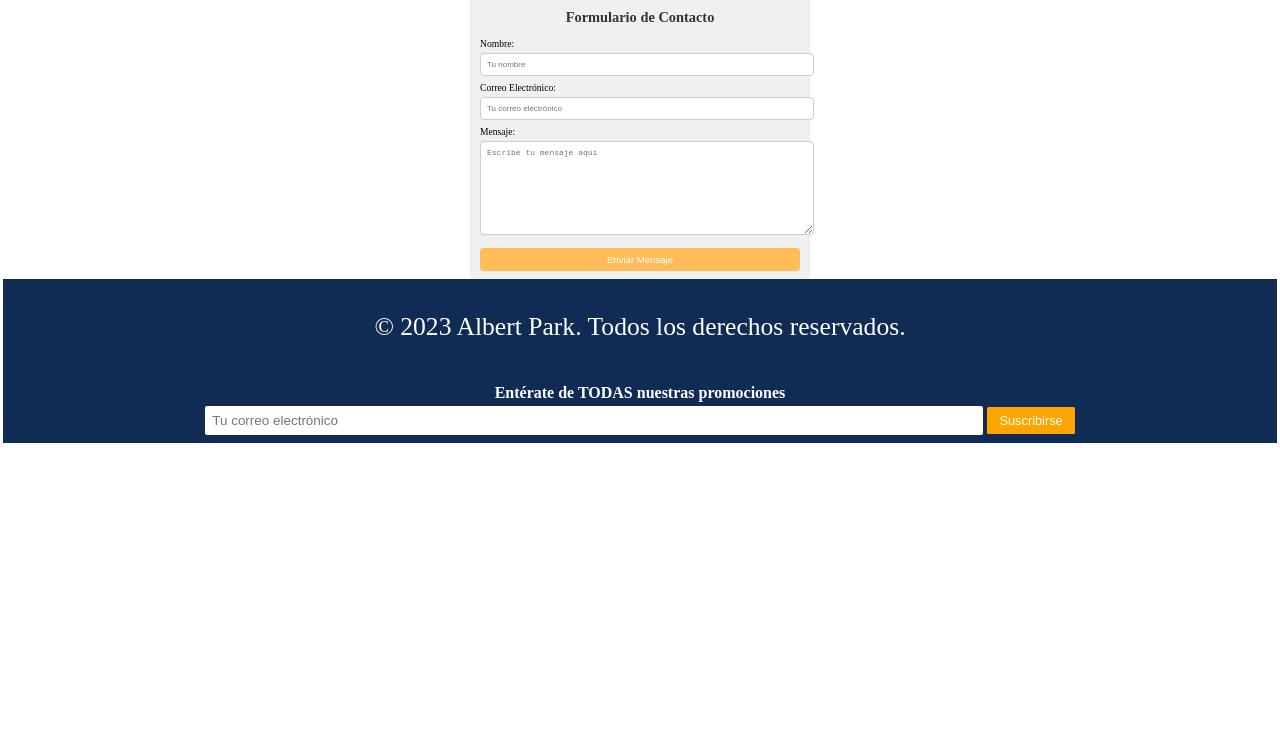
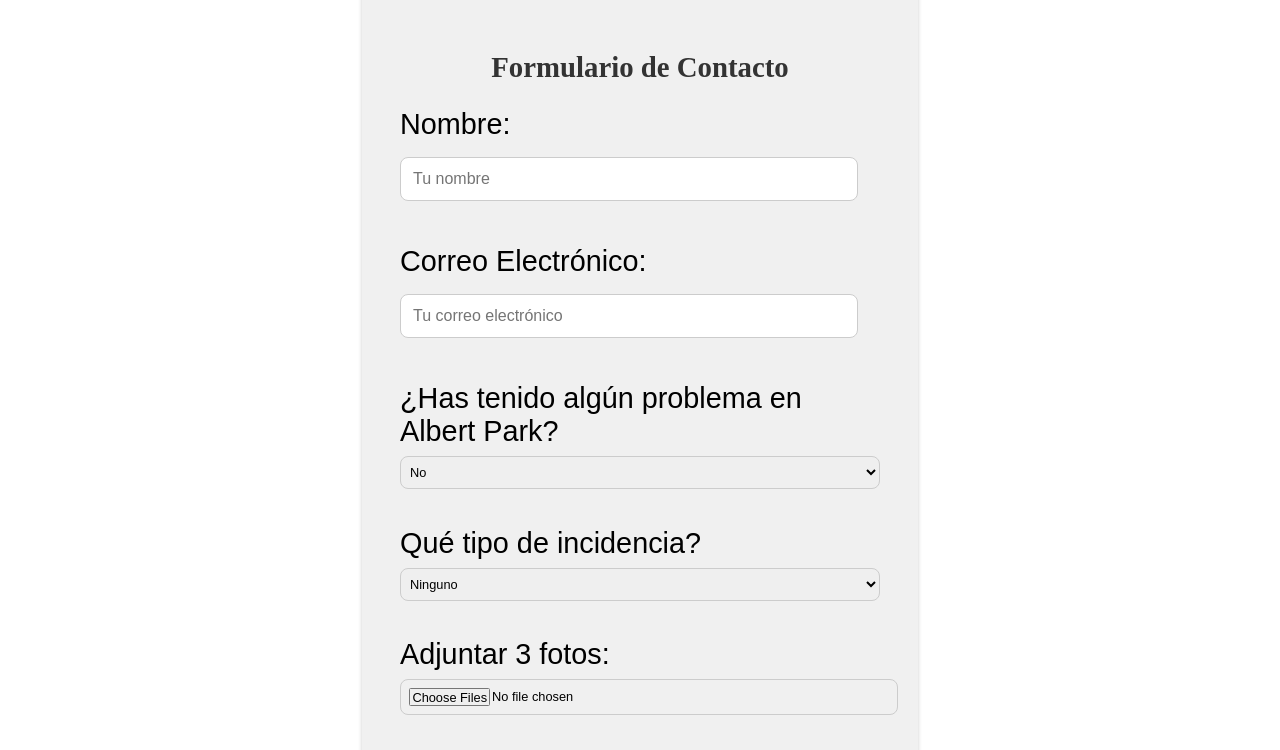
Before and after one commit to blazorin/albertpark, a plain HTML site: page albertpark/contacto.html in a window 1280 px wide. Shown: the part 158-908 px from the top of the page. Before the commit the page ends 800 px from the top, so only its background shows below. Drawn offline with Linux system fonts and the light colour scheme; some packages are replaced by stand-ins of ours; a script that the page names is missing; a web font is replaced by a local one.

Commit message:
contacto hecho

```diff
--- a/albertpark/contacto.html
+++ b/albertpark/contacto.html
@@ -44,12 +44,39 @@
             <label for="email">Correo Electrónico:</label>
             <input type="email" id="email" name="email" placeholder="Tu correo electrónico" required>
 
+
+
+            <label for="problem">¿Has tenido algún problema en Albert Park?</label>
+            <select id="issue" name="issue">
+                <option value="No" selected>No</option>
+                <option value="Si">Si</option>
+            </select>
+
+            <label for="issue">Qué tipo de incidencia?</label>
+            <select id="issue" name="issue">
+                <option value="Ninguno" selected>Ninguno</option>
+                <option value="Atracciones">Atracciones</option>
+                <option value="Comida">Comida</option>
+                <option value="Servicio al cliente">Servicio al cliente</option>
+                <option value="Promociones">Promociones</option>
+                <option value="Seguro">Seguro de Lesiones</option>
+                <option value="Otros">Otros</option>
+            </select>
+
+            <label for="photos">Adjuntar 3 fotos:</label>
+            <input type="file" id="photos" name="photos" accept="image/*" multiple>
+
+            <label for="member">¿Eres socio de Albert Park y asociados?</label>
+            <select id="issue" name="issue">
+                <option value="No" selected>No</option>
+                <option value="Si">Si</option>
+            </select>
             <label for="message">Mensaje:</label>
             <textarea id="message" name="message" placeholder="Escribe tu mensaje aquí" required></textarea>
-
             <button type="submit">Enviar Mensaje</button>
         </form>
     </div>
+
 </body>
 
 <footer>
@@ -63,5 +90,8 @@
             <button class="newsletter-button" id="subscribe-button">Suscribirse</button>
         </form>
     </div>
+
+
 </footer>
+<script src="./script/script_index.js"></script>
 </html>
--- a/albertpark/css/style_index.css
+++ b/albertpark/css/style_index.css
@@ -144,57 +144,84 @@ body{
 
 .container_contacto {
     text-align: center;
-    padding: 20px;
+    padding: 6em;
     background-color: #f0f0f0;
-    border-radius: 10px;
+    border-radius: 20px;
     box-shadow: 0 0 10px rgba(0, 0, 0, 0.2);
-    max-width: 800px; /* Cambiado a 800px */
+    max-width: 1200px;
     margin: 0 auto;
 }
 
+
 #h2_contacto {
-    font-size: 36px; /* Aumentado el tamaño del encabezado */
+    font-size: 72px;
     color: #333;
+    font-family: 'Fruktur';
 }
 
 #contact-form {
     text-align: left;
-    margin-top: 20px;
+    margin-top: 40px;
 }
 
 #contact-form label {
     display: block;
-    margin-top: 15px; /* Aumentado el margen superior */
-    font-size: 24px; /* Aumentado el tamaño de las etiquetas */
+    margin-top: 30px;
+    font-size: 4.5em;
+    font-family: sans-serif!important;
 }
 
 #contact-form input[type="text"],
-#contact-form input[type="email"],
-#contact-form textarea {
-    width: 100%;
-    padding: 15px; /* Aumentado el tamaño de relleno */
-    margin-top: 10px; /* Aumentado el margen superior */
-    font-size: 20px; /* Aumentado el tamaño de texto */
+#contact-form input[type="email"]
+,
+#contact-form textarea,
+#problem,
+#issue,
+#photos,
+#member{
+    margin-bottom: 2em;
+    width: 90%;
+    padding: 30px;
+    margin-top: 1em;
+    font-size: 2.5em;
     border: 1px solid #ccc;
-    border-radius: 10px; /* Aumentado el radio del borde */
+    border-radius: 20px;
+    font-family: sans-serif!important;
 }
 
 #contact-form textarea {
-    height: 200px; /* Aumentado la altura del área de texto */
+    height: 300px;
 }
 
 #contact-form button {
     display: block;
     width: 100%;
-    padding: 15px; /* Aumentado el tamaño del relleno */
-    margin-top: 30px; /* Aumentado el margen superior */
+    padding: 30px;
+    margin-top: 60px;
     background-color: #FFBD59;
     color: #fff;
-    font-size: 24px; /* Aumentado el tamaño del botón */
+    font-size: 48px;
     border: none;
-    border-radius: 10px; /* Aumentado el radio del borde */
+    border-radius: 20px;
     cursor: pointer;
+    font-family: 'Fruktur';
 }
+
+
+#issue {
+    width: 100%;
+    padding: 20px;
+    font-size: 2em;
+    margin-top: 20px;
+}
+
+#photos {
+    width: 100%;
+    padding: 20px;
+    font-size: 2em;
+    margin-top: 20px;
+}
+
 
 
 footer {
```
